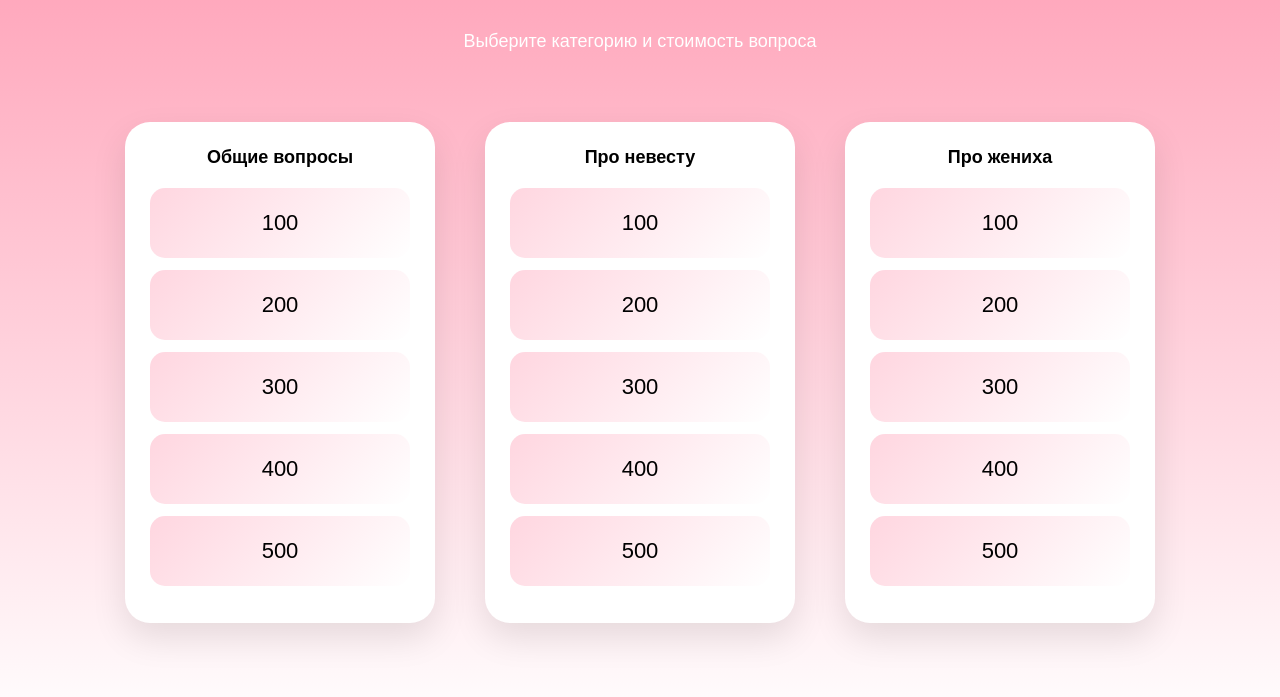
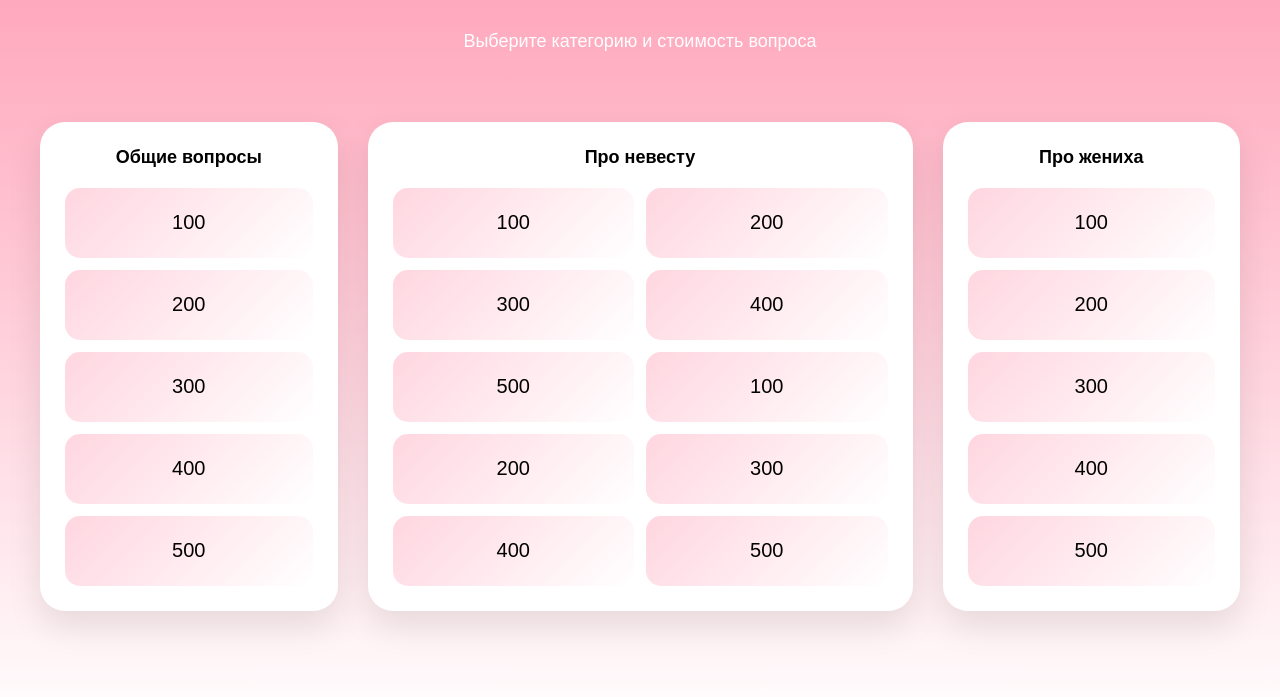
Before and after one commit to Ilia-1103/quiz, a plain HTML site: page index.html in a window 1280 px wide. Shown: the part 91-788 px from the top of the page. Drawn offline with Linux system fonts and the light colour scheme.

Commit message:
Update index.html

```diff
--- a/index.html
+++ b/index.html
@@ -29,9 +29,9 @@ h1 {
 .container {
     display: flex;
     justify-content: center;
-    gap: 50px;
+    gap: 30px; /* уменьшили расстояние */
     padding: 40px;
-    max-width: 1200px;
+    max-width: 1600px;
     margin: 0 auto;
 }
 
@@ -40,8 +40,13 @@ h1 {
     background: white;
     border-radius: 25px;
     padding: 25px;
-    width: 260px;
+    width: 300px; /* сделали шире */
     box-shadow: 0 15px 35px rgba(0,0,0,0.1);
+}
+
+/* ШИРОКИЙ БЛОК (невеста) */
+.column.wide {
+    width: 600px; /* в 2 раза шире */
 }
 
 .column-title {
@@ -50,10 +55,21 @@ h1 {
     font-size: 18px;
 }
 
+/* Сетка */
+.cards-grid {
+    display: grid;
+    grid-template-columns: 1fr;
+    gap: 12px;
+}
+
+/* Для невесты — 2 колонки */
+.column.wide .cards-grid {
+    grid-template-columns: repeat(2, 1fr);
+}
+
 /* Карточки */
 .card {
     perspective: 1000px;
-    margin: 12px 0;
 }
 
 .card-inner {
@@ -78,7 +94,7 @@ h1 {
     justify-content: center;
     align-items: center;
     backface-visibility: hidden;
-    font-size: 22px;
+    font-size: 20px;
 }
 
 .card-front {
@@ -91,19 +107,17 @@ h1 {
     transform: rotateY(180deg);
 }
 
-/* Модалка с блюром */
+/* Модалка */
 .modal {
     display: none;
     position: fixed;
     inset: 0;
     backdrop-filter: blur(8px);
     background: rgba(0,0,0,0.4);
-
     justify-content: center;
     align-items: center;
 }
 
-/* Показываем flex при открытии */
 .modal.active {
     display: flex;
 }
@@ -152,11 +166,6 @@ button {
     color: white;
     font-size: 16px;
     cursor: pointer;
-    transition: 0.2s;
-}
-
-button:hover {
-    transform: scale(1.05);
 }
 
 #answer {
@@ -170,7 +179,6 @@ button:hover {
     width: 8px;
     height: 14px;
     top: 0;
-    opacity: 0.8;
     animation: confetti-fall 1.5s linear forwards;
 }
 
@@ -213,12 +221,19 @@ const data = [
 },
 {
     title: "Про невесту",
+    wide: true,
     questions: [
         ["Кем Марина хотела стать в детстве?", "Учителем рисования"],
         ["В каком возрасте невеста впервые поцеловалась?", "В 15 лет"],
-        ["Сколько просмотров набрал самый большой тик ток невесты?", "300 тысяч"],
+        ["Сколько просмотров набрал самый большой тик ток невесты?", "667 тысяч"],
         ["Какая была ее самая дикая выходка в универе/школе?", "не было таких"],
-        ["Что невеста любит больше всего?", "Жениха конечно"]
+        ["Что невеста любит больше всего?", "Жениха конечно"],
+
+        ["Сколько серьёзных отношений у Марины было до Сергея?", "Одни"],
+        ["Какую самую странную вещь Марина хранит в сумочке?", "Такой нет"],
+        ["Что делает невеста, когда её никто не видит?", "Разговаривает с Алисой"],
+        ["Какие блюдо от жениха Марине нравится больше всего?", "Просто суп"],
+        ["Что сказала Марина подружкам после первой встречи с Сергеем?", "Думала будут просто друзьями"]
     ]
 },
 {
@@ -244,12 +259,14 @@ let currentCard = null;
 data.forEach(col => {
     const column = document.createElement("div");
     column.className = "column";
+    if (col.wide) column.classList.add("wide");
 
     const title = document.createElement("div");
     title.className = "column-title";
     title.innerText = col.title;
 
-    column.appendChild(title);
+    const grid = document.createElement("div");
+    grid.className = "cards-grid";
 
     col.questions.forEach((q, i) => {
         const card = document.createElement("div");
@@ -257,7 +274,7 @@ data.forEach(col => {
 
         card.innerHTML = `
             <div class="card-inner">
-                <div class="card-front">${(i + 1) * 100}</div>
+                <div class="card-front">${(i % 5 + 1) * 100}</div>
                 <div class="card-back">?</div>
             </div>
         `;
@@ -267,9 +284,11 @@ data.forEach(col => {
             setTimeout(() => openModal(q[0], q[1], card), 400);
         };
 
-        column.appendChild(card);
+        grid.appendChild(card);
     });
 
+    column.appendChild(title);
+    column.appendChild(grid);
     game.appendChild(column);
 });
 
@@ -303,8 +322,6 @@ function launchConfetti() {
         confetti.style.left = Math.random() * 100 + "%";
         confetti.style.background = colors[Math.floor(Math.random() * colors.length)];
 
-        confetti.style.transform = `rotate(${Math.random()*360}deg)`;
-
         document.body.appendChild(confetti);
 
         setTimeout(() => confetti.remove(), 1500);
```
